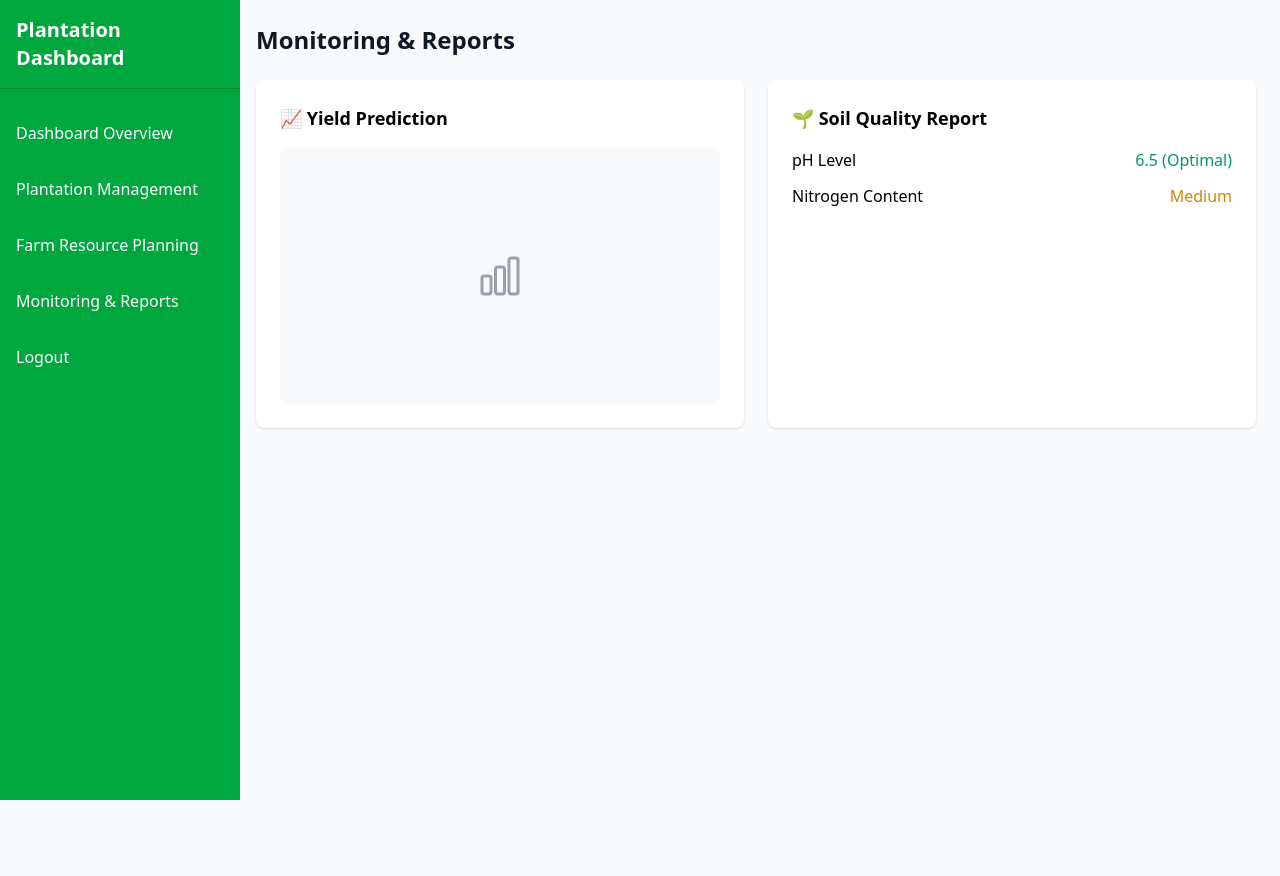
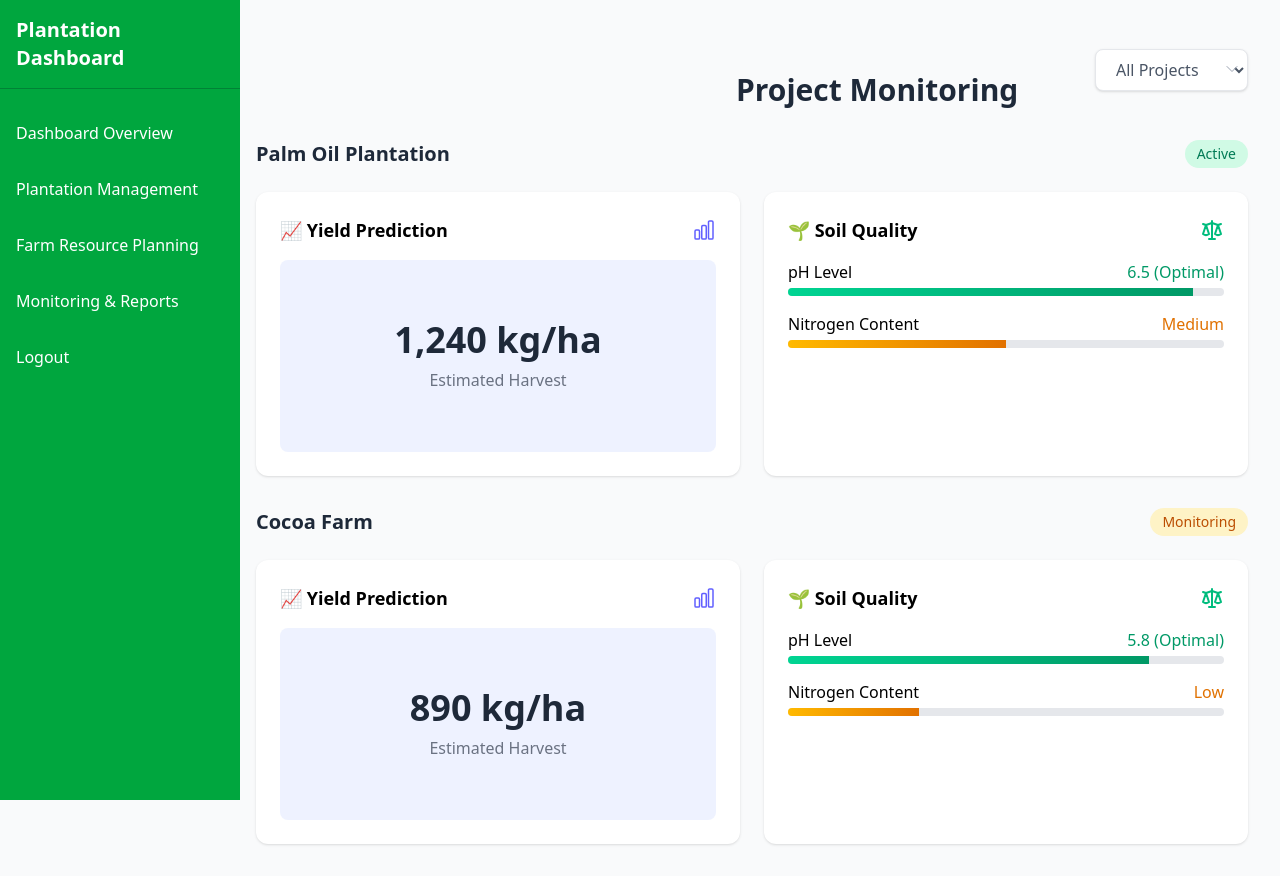
Before and after one commit to Udantha-ID/agriSystem_ITMP, a React (Vite) app: page /reports in a window 1280 px wide. Before the commit the page ends 800 px from the top, so only its background shows below. Built offline with nearby package versions, Linux system fonts and the light colour scheme.

Commit message:
update codes

```diff
--- a/src/Pages/PlantationManagement/FarmResourcecePlanning.jsx
+++ b/src/Pages/PlantationManagement/FarmResourcecePlanning.jsx
@@ -40,8 +40,7 @@ function FarmResourcePlanning() {
       <div className="md:pl-64 p-6">
         <div className="max-w-7xl mx-auto">
           <div className="mb-8">
-            <h1 className="text-3xl font-bold text-gray-800 mb-2 ml-100 mt-15">Farm Resource Planning</h1>
-            <div className="h-1 w-70 bg-green-500 rounded-full ml-106 mb-15"></div>
+            <h1 className="text-3xl font-bold text-gray-800 mb-20 ml-100 mt-15">Farm Resource Planning</h1>
           </div>
 
           <div className="grid md:grid-cols-2 gap-8">
--- a/src/Pages/PlantationManagement/MonitoringReports.jsx
+++ b/src/Pages/PlantationManagement/MonitoringReports.jsx
@@ -1,41 +1,118 @@
 // Pages/MonitoringReports.jsx
-import { ChartBarIcon } from '@heroicons/react/24/outline';
+import { ChartBarIcon, ChevronDownIcon } from '@heroicons/react/24/outline';
 import PlantationSidebar from '../../Components/PlantationSidebar';
+
+const projects = [
+  {
+    id: 1,
+    name: "Palm Oil Plantation",
+    yield: "1,240 kg/ha",
+    soil: { pH: 6.5, nitrogen: "Medium" },
+    status: "active"
+  },
+  {
+    id: 2,
+    name: "Cocoa Farm",
+    yield: "890 kg/ha",
+    soil: { pH: 5.8, nitrogen: "Low" },
+    status: "monitoring"
+  },
+];
 
 export default function MonitoringReports() {
   return (
-    <div>
+    <div className="min-h-screen bg-gray-50">
       <PlantationSidebar/>
-    <div className="md:pl-64 p-6">
+      <div className="md:pl-64 p-8">
         <div className="max-w-7xl mx-auto">
-        <h1 className="text-2xl font-bold text-gray-900 mb-6">Monitoring & Reports</h1>
+          {/* Header */}
+          <div className="flex items-center justify-between mb-8">
+            <h1 className="text-3xl font-bold text-gray-800 ml-120 mt-10">Project Monitoring</h1>
+            <div className="flex items-center space-x-4">
+              <div className="relative">
+                <select className="bg-white pl-4 pr-8 py-2 rounded-lg shadow border border-gray-200 text-gray-600">
+                  <option>All Projects</option>
+                  <option>Active</option>
+                  <option>Completed</option>
+                </select>
+                <ChevronDownIcon className="h-4 w-4 text-gray-400 absolute right-2 top-3" />
+              </div>
+            </div>
+          </div>
 
+          {/* Projects List */}
+          <div className="space-y-8">
+            {projects.map(project => (
+              <div key={project.id} className="space-y-6">
+                {/* Project Header */}
+                <div className="flex items-center justify-between">
+                  <h2 className="text-xl font-semibold text-gray-800">{project.name}</h2>
+                  <span className={`px-3 py-1 rounded-full text-sm ${
+                    project.status === 'active' ? 'bg-emerald-100 text-emerald-700' :
+                    'bg-amber-100 text-amber-700'
+                  }`}>
+                    {project.status.charAt(0).toUpperCase() + project.status.slice(1)}
+                  </span>
+                </div>
+
+                {/* Original Cards Layout */}
                 <div className="grid md:grid-cols-2 gap-6">
                   {/* Yield Prediction Card */}
-          <div className="bg-white p-6 rounded-lg shadow">
-            <h2 className="text-lg font-semibold mb-4">📈 Yield Prediction</h2>
-            <div className="h-64 bg-gray-50 rounded-lg flex items-center justify-center">
-              <ChartBarIcon className="h-12 w-12 text-gray-400" />
+                  <div className="bg-white p-6 rounded-xl shadow">
+                    <div className="flex items-center justify-between mb-4">
+                      <h3 className="text-lg font-semibold">📈 Yield Prediction</h3>
+                      <ChartBarIcon className="h-6 w-6 text-indigo-500" />
+                    </div>
+                    <div className="h-48 bg-indigo-50 rounded-lg flex flex-col items-center justify-center">
+                      <span className="text-4xl font-bold text-gray-800">{project.yield}</span>
+                      <span className="text-gray-500 mt-2">Estimated Harvest</span>
                     </div>
                   </div>
 
                   {/* Soil Quality Card */}
-          <div className="bg-white p-6 rounded-lg shadow">
-            <h2 className="text-lg font-semibold mb-4">🌱 Soil Quality Report</h2>
-            <div className="space-y-3">
-              <div className="flex justify-between">
+                  <div className="bg-white p-6 rounded-xl shadow">
+                    <div className="flex items-center justify-between mb-4">
+                      <h3 className="text-lg font-semibold">🌱 Soil Quality</h3>
+                      <svg className="h-6 w-6 text-emerald-500" fill="none" stroke="currentColor" viewBox="0 0 24 24">
+                        <path strokeLinecap="round" strokeLinejoin="round" strokeWidth={2} d="M3 6l3 1m0 0l-3 9a5.002 5.002 0 006.001 0M6 7l3 9M6 7l6-2m6 2l3-1m-3 1l-3 9a5.002 5.002 0 006.001 0M18 7l3 9m-3-9l-6-2m0-2v2m0 16V5m0 16H9m3 0h3" />
+                      </svg>
+                    </div>
+                    <div className="space-y-4">
+                      <div>
+                        <div className="flex justify-between mb-1">
                           <span>pH Level</span>
-                <span className="text-emerald-600">6.5 (Optimal)</span>
+                          <span className="text-emerald-600">{project.soil.pH} (Optimal)</span>
                         </div>
-              <div className="flex justify-between">
+                        <div className="h-2 bg-gray-200 rounded-full overflow-hidden">
+                          <div
+                            className="h-full bg-gradient-to-r from-emerald-400 to-emerald-600"
+                            style={{ width: `${(project.soil.pH / 7) * 100}%` }}
+                          />
+                        </div>
+                      </div>
+                      <div>
+                        <div className="flex justify-between mb-1">
                           <span>Nitrogen Content</span>
-                <span className="text-yellow-600">Medium</span>
+                          <span className="text-amber-600">{project.soil.nitrogen}</span>
+                        </div>
+                        <div className="h-2 bg-gray-200 rounded-full overflow-hidden">
+                          <div
+                            className="h-full bg-gradient-to-r from-amber-400 to-amber-600"
+                            style={{
+                              width: project.soil.nitrogen === 'High' ? '80%' :
+                              project.soil.nitrogen === 'Medium' ? '50%' : '30%'
+                            }}
+                          />
                         </div>
                       </div>
                     </div>
                   </div>
                 </div>
               </div>
+            ))}
+          </div>
+        </div>
+      </div>
     </div>
   );
 }
```
Lines whose indentation alone changed are shown as unchanged.
